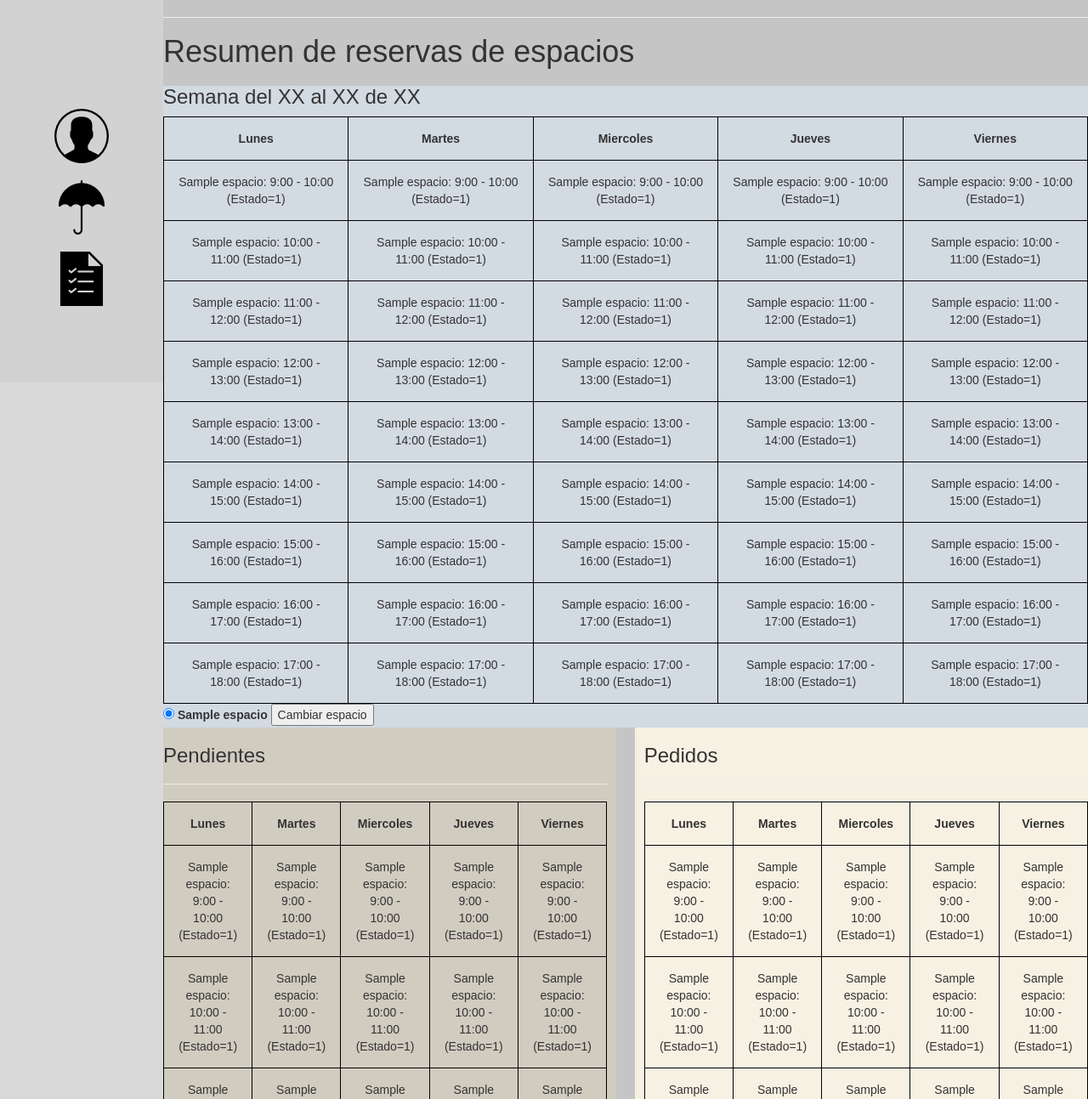
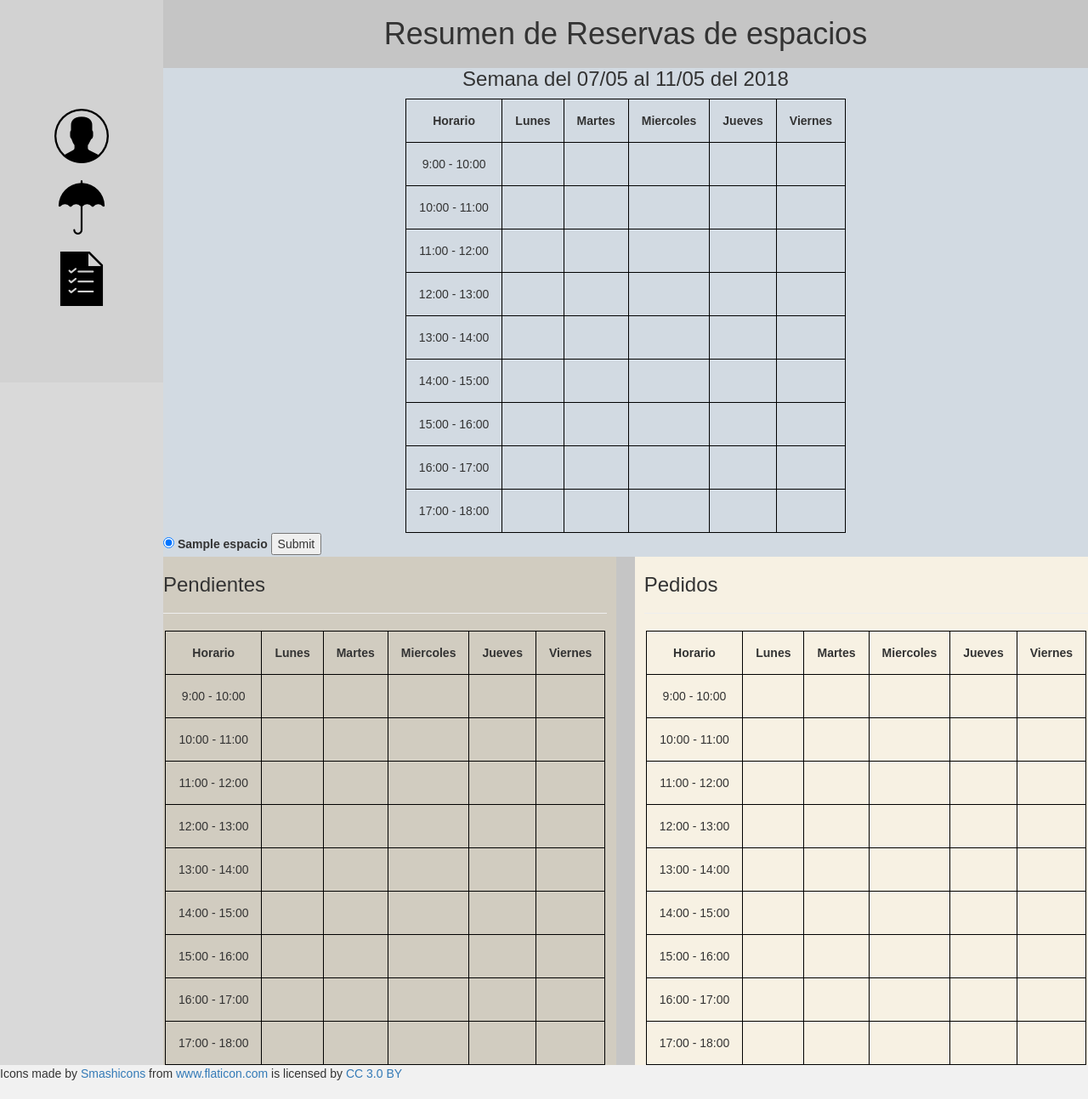
Before and after one commit to DCC-CC4401/2018-1-No-puedo-tengo-tarea-de-ingenieria-de-software-T3, a Django app: page /espacios/ in a window 1280 px wide. Shown: the part 130-1423 px from the top of the page at 85% size. Run offline with Django 3.2, Linux system fonts and the light colour scheme; tables that the repository leaves empty hold one stand-in row (values such as "Sample post"); some libraries are stand-ins or nearby versions.

Commit message:
calendario v3

```diff
--- /dev/null
+++ b/reservasCEI/reservasApp/forms.py
@@ -0,0 +1,5 @@
+from django import forms
+
+class EspacioForm(forms.Form):
+    #your_name = forms.CharField(label='Your name', max_length=100)
+    espacio_id = forms.IntegerField()
--- /dev/null
+++ b/reservasCEI/reservasApp/static/js/jqfunciones.js
@@ -0,0 +1,21 @@
+$(document).ready(function(){/*
+  $(":input").click(function(){
+    var espacio_id = $(this).val();
+    var form = $(this).closest("form");
+    console.log(form.attr("espacio-url"))
+    $.ajax({
+      url: form.attr("espacio-url"),
+      data: {
+          'espacio_id': espacio_id
+      },
+      dataType: 'json',
+      success : function(json) {
+            console.log(json); // log the returned json to the console
+            console.log("success"); // another sanity check
+      },
+      error : function(xhr,errmsg,err) {
+            console.log(xhr.status + ": " + xhr.responseText); // provide a bit more info about the error to the console
+      }
+    });
+  });*/
+});
--- a/reservasCEI/reservasApp/templates/reservasApp/_calendario.html
+++ b/reservasCEI/reservasApp/templates/reservasApp/_calendario.html
@@ -1,5 +1,6 @@
 <table class="center-table">
   <tr>
+    <th> Horario </th>
     <th> Lunes </th>
     <th> Martes </th>
     <th> Miercoles </th>
@@ -7,66 +8,75 @@
     <th> Viernes </th>
   </tr>
   <tr>
-    <td> {{ espacio.nombre }}: 9:00 - 10:00  (Estado={{ espacio.estado }})</td>
-    <td> {{ espacio.nombre }}: 9:00 - 10:00  (Estado={{ espacio.estado }})</td>
-    <td> {{ espacio.nombre }}: 9:00 - 10:00  (Estado={{ espacio.estado }})</td>
-    <td> {{ espacio.nombre }}: 9:00 - 10:00  (Estado={{ espacio.estado }})</td>
-    <td> {{ espacio.nombre }}: 9:00 - 10:00  (Estado={{ espacio.estado }})</td>
+    <td> 9:00 - 10:00 </td>
+    <td id="cal_00"> </td>
+    <td id="cal_01"> </td>
+    <td id="cal_02"> </td>
+    <td id="cal_03"> </td>
+    <td id="cal_04"> </td>
   </tr>
   <tr>
-    <td> {{ espacio.nombre }}: 10:00 - 11:00 (Estado={{ espacio.estado }}) </td>
-    <td> {{ espacio.nombre }}: 10:00 - 11:00 (Estado={{ espacio.estado }}) </td>
-    <td> {{ espacio.nombre }}: 10:00 - 11:00 (Estado={{ espacio.estado }}) </td>
-    <td> {{ espacio.nombre }}: 10:00 - 11:00 (Estado={{ espacio.estado }}) </td>
-    <td> {{ espacio.nombre }}: 10:00 - 11:00 (Estado={{ espacio.estado }}) </td>
+    <td> 10:00 - 11:00 </td>
+    <td id="cal_10"> </td>
+    <td id="cal_11"> </td>
+    <td id="cal_12"> </td>
+    <td id="cal_13"> </td>
+    <td id="cal_14"> </td>
   </tr>
   <tr>
-    <td> {{ espacio.nombre }}: 11:00 - 12:00 (Estado={{ espacio.estado }}) </td>
-    <td> {{ espacio.nombre }}: 11:00 - 12:00 (Estado={{ espacio.estado }}) </td>
-    <td> {{ espacio.nombre }}: 11:00 - 12:00 (Estado={{ espacio.estado }}) </td>
-    <td> {{ espacio.nombre }}: 11:00 - 12:00 (Estado={{ espacio.estado }}) </td>
-    <td> {{ espacio.nombre }}: 11:00 - 12:00 (Estado={{ espacio.estado }}) </td>
+    <td> 11:00 - 12:00 </td>
+    <td id="cal_20"> </td>
+    <td id="cal_21"> </td>
+    <td id="cal_22"> </td>
+    <td id="cal_23"> </td>
+    <td id="cal_24"> </td>
   </tr>
   <tr>
-    <td> {{ espacio.nombre }}: 12:00 - 13:00 (Estado={{ espacio.estado }}) </td>
-    <td> {{ espacio.nombre }}: 12:00 - 13:00 (Estado={{ espacio.estado }}) </td>
-    <td> {{ espacio.nombre }}: 12:00 - 13:00 (Estado={{ espacio.estado }}) </td>
-    <td> {{ espacio.nombre }}: 12:00 - 13:00 (Estado={{ espacio.estado }}) </td>
-    <td> {{ espacio.nombre }}: 12:00 - 13:00 (Estado={{ espacio.estado }}) </td>
+    <td> 12:00 - 13:00  </td>
+    <td id="cal_30"> </td>
+    <td id="cal_31"> </td>
+    <td id="cal_32"> </td>
+    <td id="cal_33"> </td>
+    <td id="cal_34"> </td>
   </tr>
   <tr>
-    <td> {{ espacio.nombre }}: 13:00 - 14:00 (Estado={{ espacio.estado }}) </td>
-    <td> {{ espacio.nombre }}: 13:00 - 14:00 (Estado={{ espacio.estado }}) </td>
-    <td> {{ espacio.nombre }}: 13:00 - 14:00 (Estado={{ espacio.estado }}) </td>
-    <td> {{ espacio.nombre }}: 13:00 - 14:00 (Estado={{ espacio.estado }}) </td>
-    <td> {{ espacio.nombre }}: 13:00 - 14:00 (Estado={{ espacio.estado }}) </td>
+    <td> 13:00 - 14:00</td>
+    <td id="cal_40"> </td>
+    <td id="cal_41"> </td>
+    <td id="cal_42"> </td>
+    <td id="cal_43"> </td>
+    <td id="cal_44"> </td>
   </tr>
   <tr>
-    <td> {{ espacio.nombre }}: 14:00 - 15:00 (Estado={{ espacio.estado }}) </td>
-    <td> {{ espacio.nombre }}: 14:00 - 15:00 (Estado={{ espacio.estado }}) </td>
-    <td> {{ espacio.nombre }}: 14:00 - 15:00 (Estado={{ espacio.estado }}) </td>
-    <td> {{ espacio.nombre }}: 14:00 - 15:00 (Estado={{ espacio.estado }}) </td>
-    <td> {{ espacio.nombre }}: 14:00 - 15:00 (Estado={{ espacio.estado }}) </td>
+    <td> 14:00 - 15:00 </td>
+    <td id="cal_50"> </td>
+    <td id="cal_51"> </td>
+    <td id="cal_52"> </td>
+    <td id="cal_53"> </td>
+    <td id="cal_54"> </td>
   </tr>
   <tr>
-    <td> {{ espacio.nombre }}: 15:00 - 16:00 (Estado={{ espacio.estado }}) </td>
-    <td> {{ espacio.nombre }}: 15:00 - 16:00 (Estado={{ espacio.estado }}) </td>
-    <td> {{ espacio.nombre }}: 15:00 - 16:00 (Estado={{ espacio.estado }}) </td>
-    <td> {{ espacio.nombre }}: 15:00 - 16:00 (Estado={{ espacio.estado }}) </td>
-    <td> {{ espacio.nombre }}: 15:00 - 16:00 (Estado={{ espacio.estado }}) </td>
+    <td> 15:00 - 16:00 </td>
+    <td id="cal_60"> </td>
+    <td id="cal_61"> </td>
+    <td id="cal_62"> </td>
+    <td id="cal_63"> </td>
+    <td id="cal_64"> </td>
   </tr>
   <tr>
-    <td> {{ espacio.nombre }}: 16:00 - 17:00 (Estado={{ espacio.estado }}) </td>
-    <td> {{ espacio.nombre }}: 16:00 - 17:00 (Estado={{ espacio.estado }}) </td>
-    <td> {{ espacio.nombre }}: 16:00 - 17:00 (Estado={{ espacio.estado }}) </td>
-    <td> {{ espacio.nombre }}: 16:00 - 17:00 (Estado={{ espacio.estado }}) </td>
-    <td> {{ espacio.nombre }}: 16:00 - 17:00 (Estado={{ espacio.estado }}) </td>
+    <td> 16:00 - 17:00 </td>
+    <td id="cal_70"> </td>
+    <td id="cal_71"> </td>
+    <td id="cal_72"> </td>
+    <td id="cal_73"> </td>
+    <td id="cal_74"> </td>
   </tr>
   <tr>
-    <td> {{ espacio.nombre }}: 17:00 - 18:00 (Estado={{ espacio.estado }}) </td>
-    <td> {{ espacio.nombre }}: 17:00 - 18:00 (Estado={{ espacio.estado }}) </td>
-    <td> {{ espacio.nombre }}: 17:00 - 18:00 (Estado={{ espacio.estado }}) </td>
-    <td> {{ espacio.nombre }}: 17:00 - 18:00 (Estado={{ espacio.estado }}) </td>
-    <td> {{ espacio.nombre }}: 17:00 - 18:00 (Estado={{ espacio.estado }}) </td>
+    <td> 17:00 - 18:00 </td>
+    <td id="cal_80"> </td>
+    <td id="cal_81"> </td>
+    <td id="cal_82"> </td>
+    <td id="cal_83"> </td>
+    <td id="cal_84"> </td>
   </tr>
 </table>
--- a/reservasCEI/reservasApp/templates/reservasApp/adminPendientes.html
+++ b/reservasCEI/reservasApp/templates/reservasApp/adminPendientes.html
@@ -10,12 +10,27 @@
 		<img class="sidebar-icon" src="{% static 'reservasApp/icons/list.png' %}" alt="Administrador de Perfiles" width="64" height="64"><br>
 	</div>
 	<div id="content-wrap">
-		<hr>
-		<h1>Resumen de reservas de espacios</h1>
+		<h1 align="center">Resumen de Reservas de espacios</h1>
 		<div id="main-wrap-content">
-			<h3>Semana del XX al XX de XX</h3>
-			{% include 'reservasApp/_calendario.html' %}
-			<form class="" action="{% url 'reservasApp:cambiarespacio' %}" method="post">
+			<h3 align="center">{{ semana }}</h3>
+			<table id="horario_principal" class="center-table">
+			  <tr>
+			    <th> Horario </th>
+			    <th> Lunes </th>
+			    <th> Martes </th>
+			    <th> Miercoles </th>
+			    <th> Jueves </th>
+			    <th> Viernes </th>
+			  </tr>
+				{% for h in horario %}
+					<tr>
+						{% for h_sub in h %}
+							<td> {{h_sub}}</td>
+						{% endfor %}
+					</tr>
+				{% endfor %}
+			</table>
+			<form method="post" action="{% url 'reservasApp:cambiarespacio'%}" >
 				{% csrf_token %}
 				{% for esp in espacios_total %}
 					{% if esp.id == espacio.id %} <!-- Falta agregar que sea de la semana -->
@@ -28,9 +43,13 @@
 					{% endif %}
 					<label for="espacio{{ forloop.counter }}">{{ esp.nombre }}</label>
 				{% endfor %}
-				<input type="submit" value="Cambiar espacio">
+				<input type="submit" nombre="Cambiar Espacio"/>
 			</form>
 		</div>
+
+
+
+
 
 		<div id="bottom-left-panel">
 			<h3>Pendientes</h3>
@@ -46,6 +65,7 @@
 	</div>
 </div>
 <div id="footer">
+	</script>
 	<div>Icons made by <a href="https://www.flaticon.com/authors/smashicons" title="Smashicons">Smashicons</a> from <a href="https://www.flaticon.com/" title="Flaticon">www.flaticon.com</a> is licensed by <a href="http://creativecommons.org/licenses/by/3.0/" title="Creative Commons BY 3.0" target="_blank">CC 3.0 BY</a></div>
 </div>
 {% endblock %}
--- a/reservasCEI/reservasApp/templates/reservasApp/baseGeneric.html
+++ b/reservasCEI/reservasApp/templates/reservasApp/baseGeneric.html
@@ -10,7 +10,8 @@
     <link href="{% static 'css/main.css' %}" rel="stylesheet">
     <link rel="stylesheet" type="text/css" href="{% static 'reservasApp/adminStyle.css' %}" />
     <!-- jQuery (necessary for Bootstrap's JavaScript plugins) -->
-    <script src="https://ajax.googleapis.com/ajax/libs/jquery/1.12.4/jquery.min.js"></script>
+    <script src="https://ajax.googleapis.com/ajax/libs/jquery/3.3.1/jquery.min.js"></script>
+    <script src="{% static 'js/jqfunciones.js' %}"></script>
     <!-- Include all compiled plugins (below), or include individual files as needed -->
     <script src="{% static 'js/bootstrap.min.js'%}"></script>
 </head>
--- a/reservasCEI/reservasApp/urls.py
+++ b/reservasCEI/reservasApp/urls.py
@@ -10,7 +10,7 @@ urlpatterns = [
     re_path(r'^$', views.index, name='index'),
     re_path(r'^espacios/$', views.espacios, name='espacios'),
     re_path(r'^espacios/(?P<espacio_id>[0-9]+)$', views.fichaEspacio, name='fichaEspacio'),
-    re_path(r'^cambiarespacio/$', views.cambiarespacio, name='cambiarespacio'),
+    re_path(r'^espacios/cambiarespacio/$', views.cambiarespacio, name='cambiarespacio'),
     path('articulos', views.listaArticulos, name = 'listaArt'),
     path('busquedaAvanzada', views.busquedaAvanzada),
     path('busquedaSimple', views.busquedaSimple)
--- a/reservasCEI/reservasApp/views.py
+++ b/reservasCEI/reservasApp/views.py
@@ -2,24 +2,77 @@ from django.http import HttpResponse
 from django.http import Http404
 from django.shortcuts import render, get_object_or_404
 from .models import *
-
+from django.http import JsonResponse
+from datetime import *
+from django.utils.timezone import utc
+from django.shortcuts import redirect
 
 def index(request):
     return HttpResponse("Indice de la pagina. Esto es lo primero que los usuarios ven.")
 
 
-def espacios(request, espacio_id=1):
+def espacios(request, espacio_id=1, dia_actual=datetime.utcnow().replace(tzinfo=utc)):
+    espacios_total = Espacio.objects.all()
+
     espacio = Espacio.objects.get(id=espacio_id)
-    espacios_total = Espacio.objects.all()
-    context = {'espacio': espacio, 'espacios_total': espacios_total}
+    lunes = dia_actual - timedelta(days = dia_actual.weekday())
+    horario_espacio = []
+    generarHorario(espacio_id, lunes, horario_espacio)
+
+    lunes_str = lunes.strftime("%d/%m")
+    viernes_str = (lunes + timedelta(days = 4)).strftime("%d/%m")
+    semana = "Semana del " + lunes_str + " al " + viernes_str + " del " + str(dia_actual.year)
+
+    context = {'espacio': espacio, 'espacios_total': espacios_total,
+               'horario': horario_espacio, 'semana': semana,}
     return render(request, 'reservasApp/adminPendientes.html', context)
 
+def cambiarespacio(request, dia_actual=datetime.utcnow().replace(tzinfo=utc)):
+    espacio_id = int(request.POST['espacio_selec'])
+    espacios_total = Espacio.objects.all()
 
-def cambiarespacio(request):
-    espacio_selecc = Espacio.objects.get(id=request.POST['espacio_selec'])
-    espacios_total = Espacio.objects.all()
-    context = {'espacio': espacio_selecc, 'espacios_total': espacios_total}
+    espacio = Espacio.objects.get(id=espacio_id)
+    lunes = dia_actual - timedelta(days = dia_actual.weekday())
+    horario_espacio = []
+    generarHorario(espacio_id, lunes, horario_espacio)
+
+    lunes_str = lunes.strftime("%d/%m")
+    viernes_str = (lunes + timedelta(days = 4)).strftime("%d/%m")
+    semana = "Semana del " + lunes_str + " al " + viernes_str + " del " + str(dia_actual.year)
+
+    context = {'espacio': espacio, 'espacios_total': espacios_total,
+               'horario': horario_espacio, 'semana': semana,}
     return render(request, 'reservasApp/adminPendientes.html', context)
+
+def generarHorario(espacio_id, dia, horario_espacio, h=9):
+    espacio = Espacio.objects.get(id=espacio_id)
+    reservas_espacio = ReservaEspacio.objects.filter(espacio=espacio)
+    horario = []
+    #lunes a viernes
+    dias = [dia,
+            dia + timedelta(days = 1),
+            dia + timedelta(days = 2),
+            dia + timedelta(days = 3),
+            dia + timedelta(days = 4)]
+    horario.append(str(h)+":00 - " + str(h+1)+":00") #<td> con la hora
+    for d in dias:
+        a = d.year
+        m = d.month
+        d2 = d.day
+        found = False #booleano por si encuentra reserva
+        for r in reservas_espacio:
+            if (r.fecha_inicial.day == d2 and
+                r.fecha_inicial.month == m and
+                r.fecha_inicial.year == a and
+                (r.fecha_inicial.hour <= h and r.fecha_final.hour > h)):
+                horario.append(r.espacio)
+                found = True
+                break;
+        if not found:
+            horario.append("")
+    horario_espacio.append(horario)
+    if (h < 17):
+        generarHorario(espacio_id, dia, horario_espacio,h+1)
 
 
 def fichaEspacio(request, espacio_id):
```
Also changed, not shown: reservasCEI/reservasApp/models.py (+6 -6 lines).
